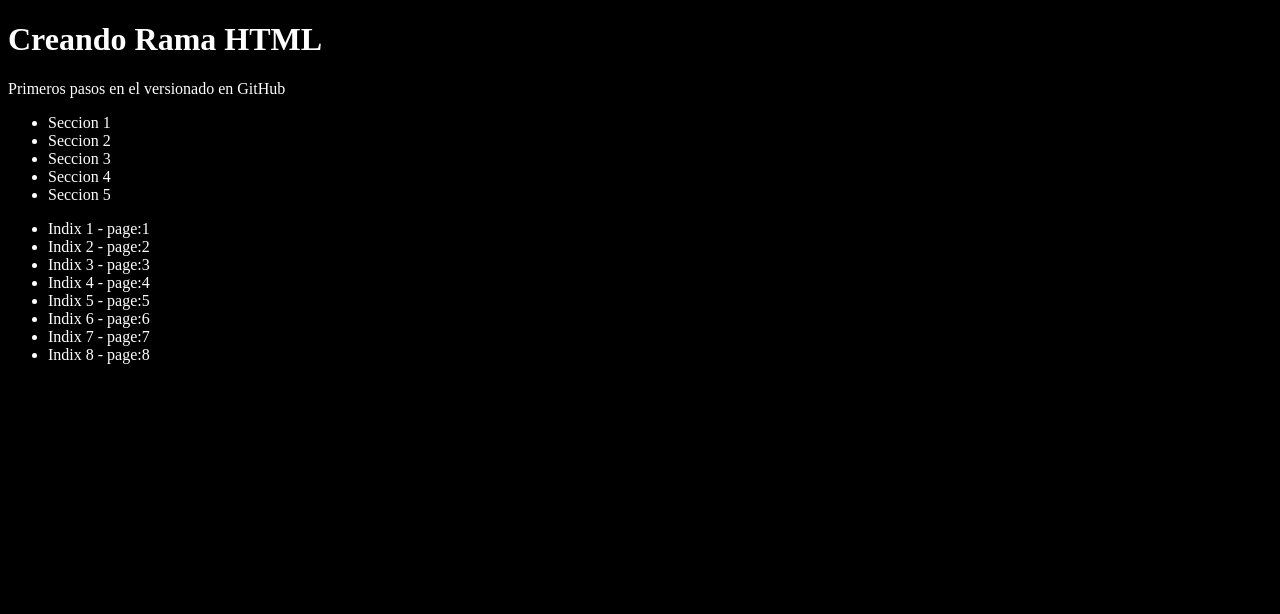
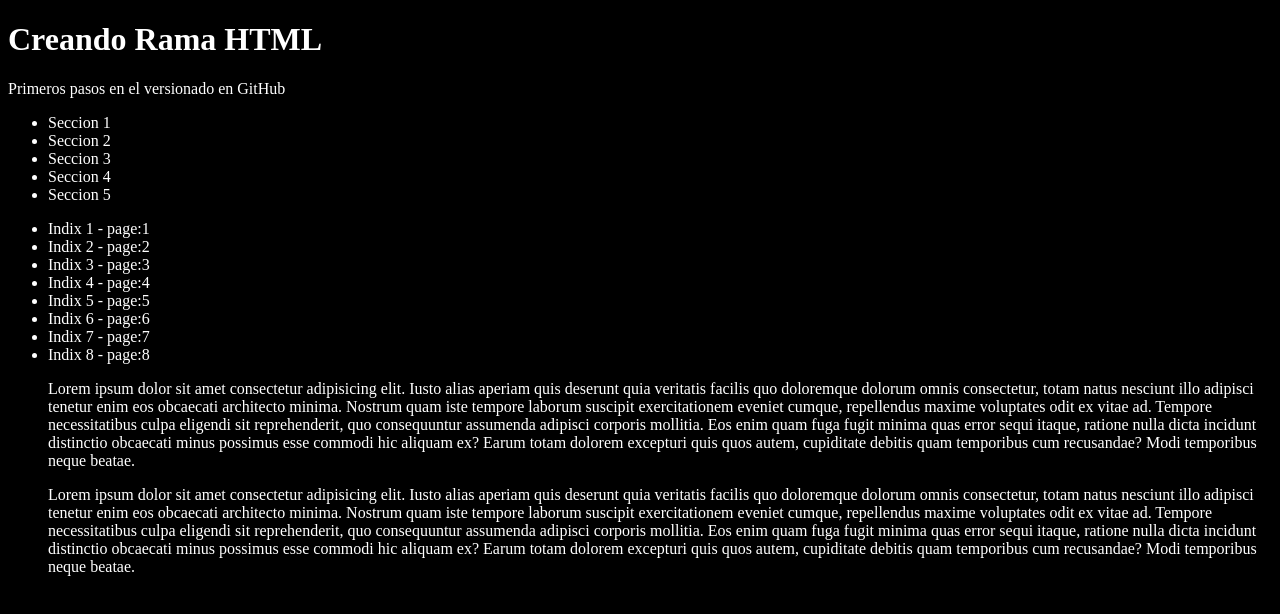
Before and after one commit to GastonAlv/youtube-practica-fork, a plain HTML site: page index.html in a window 1280 px wide. Drawn offline with Linux system fonts and the light colour scheme.

Commit message:
Agregando Lorem100x2

```diff
--- a/index.html
+++ b/index.html
@@ -26,6 +26,8 @@
       <li>Indix 6 - page:6</li>
       <li>Indix 7 - page:7</li>
       <li>Indix 8 - page:8</li>
+      <p>Lorem ipsum dolor sit amet consectetur adipisicing elit. Iusto alias aperiam quis deserunt quia veritatis facilis quo doloremque dolorum omnis consectetur, totam natus nesciunt illo adipisci tenetur enim eos obcaecati architecto minima. Nostrum quam iste tempore laborum suscipit exercitationem eveniet cumque, repellendus maxime voluptates odit ex vitae ad. Tempore necessitatibus culpa eligendi sit reprehenderit, quo consequuntur assumenda adipisci corporis mollitia. Eos enim quam fuga fugit minima quas error sequi itaque, ratione nulla dicta incidunt distinctio obcaecati minus possimus esse commodi hic aliquam ex? Earum totam dolorem excepturi quis quos autem, cupiditate debitis quam temporibus cum recusandae? Modi temporibus neque beatae.</p>
+      <p>Lorem ipsum dolor sit amet consectetur adipisicing elit. Iusto alias aperiam quis deserunt quia veritatis facilis quo doloremque dolorum omnis consectetur, totam natus nesciunt illo adipisci tenetur enim eos obcaecati architecto minima. Nostrum quam iste tempore laborum suscipit exercitationem eveniet cumque, repellendus maxime voluptates odit ex vitae ad. Tempore necessitatibus culpa eligendi sit reprehenderit, quo consequuntur assumenda adipisci corporis mollitia. Eos enim quam fuga fugit minima quas error sequi itaque, ratione nulla dicta incidunt distinctio obcaecati minus possimus esse commodi hic aliquam ex? Earum totam dolorem excepturi quis quos autem, cupiditate debitis quam temporibus cum recusandae? Modi temporibus neque beatae.</p>
     </ul>
     <script src="script.js"></script>
   </body>
```
